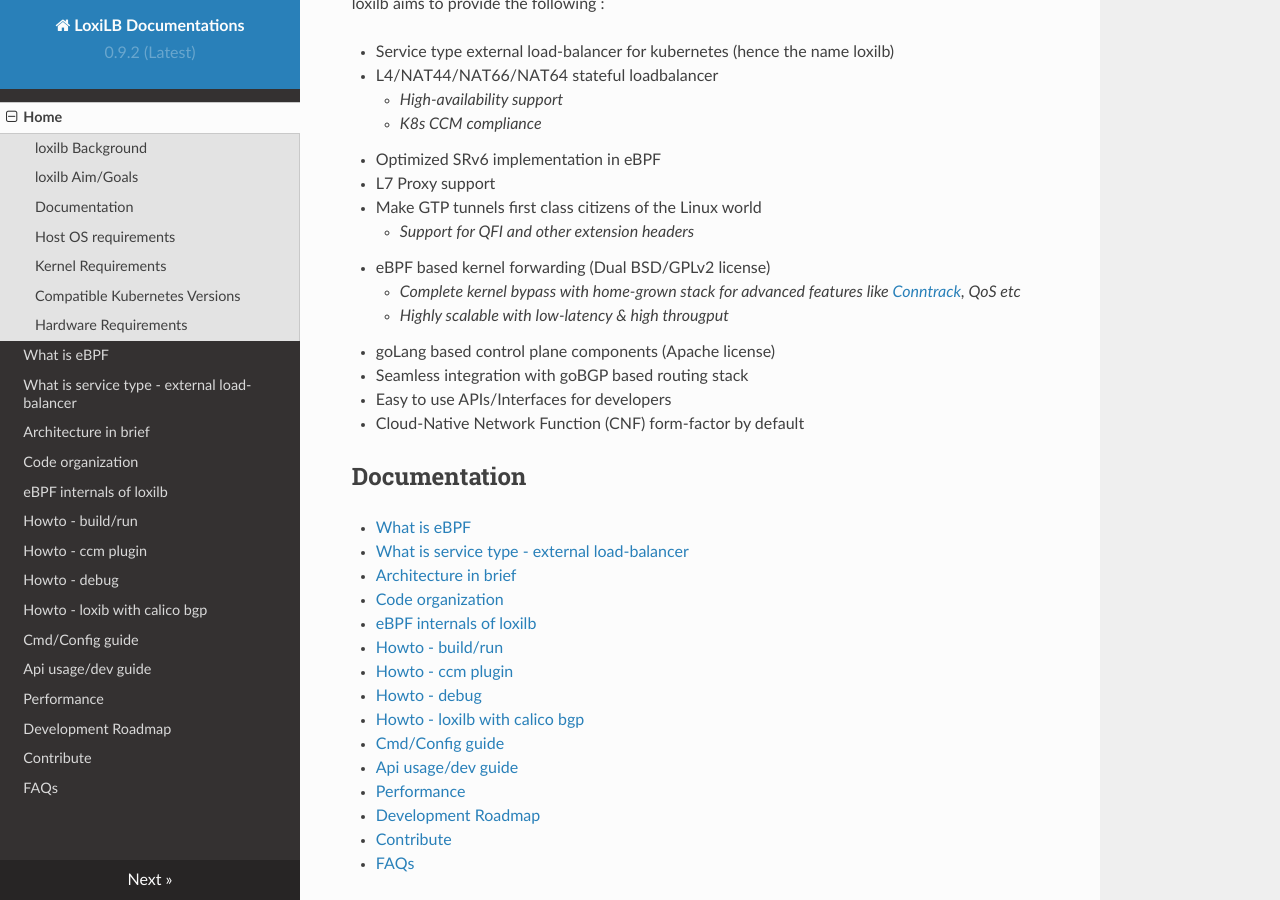
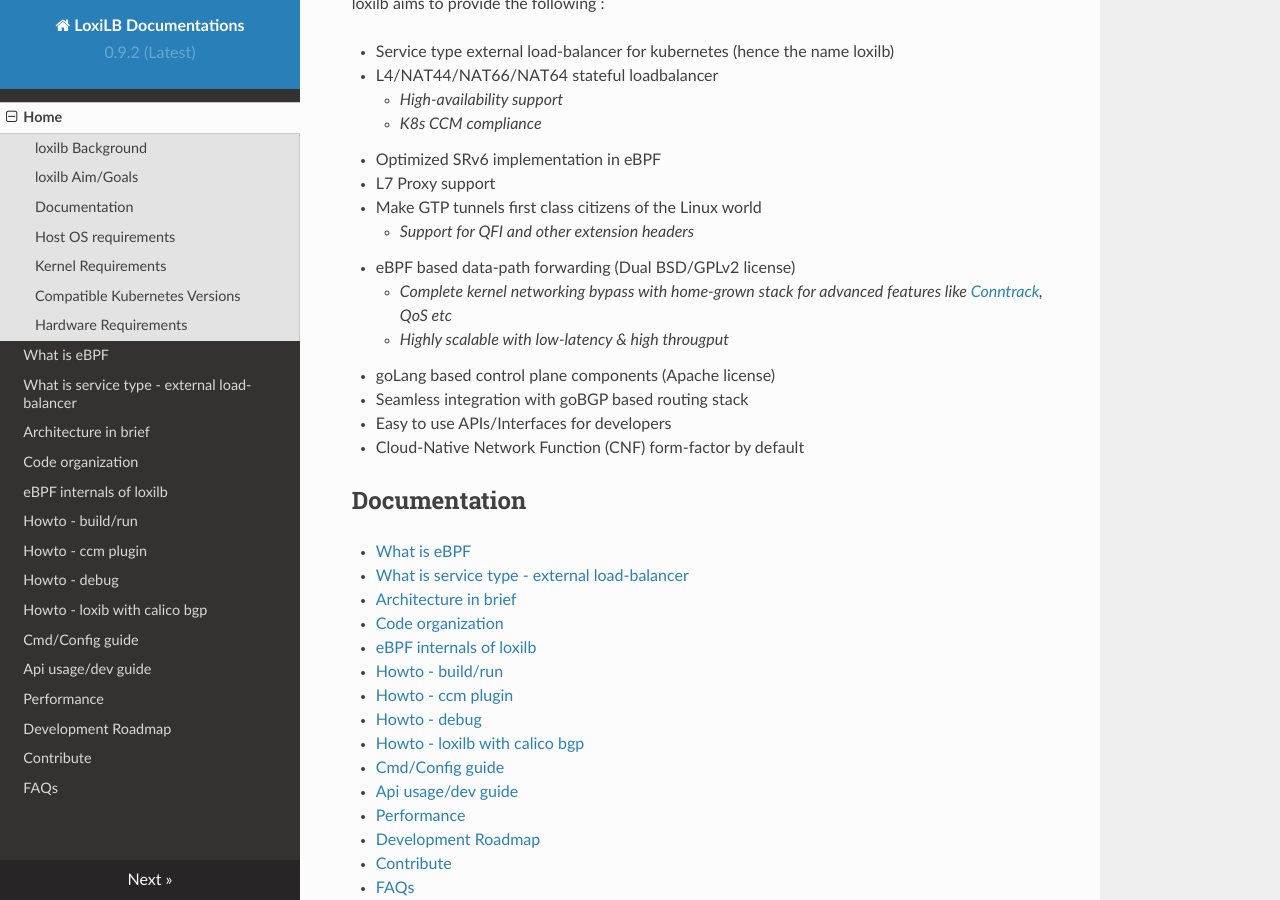
Before and after one commit to loxilb-io/loxilbdocs, an MkDocs documentation site: the page built from docs/index.md, in a window 1280 px wide and 900 px high, scrolled down 1006 px. Built offline with MkDocs 1.6.1, drawn with Linux system fonts in a browser that asks for light colours; nearby versions of some CDN libraries.

Commit message:
Update index.md

```diff
--- a/docs/index.md
+++ b/docs/index.md
@@ -26,8 +26,8 @@
 -  L7 Proxy support
 -  Make GTP tunnels first class citizens of the Linux world
     - *Support for QFI and other extension headers*
--  eBPF based kernel forwarding (Dual BSD/GPLv2 license)
-    - *Complete kernel bypass with home-grown stack for advanced features like [Conntrack](https://thermalcircle.de/doku.php?id=blog:linux:connection_tracking_1_modules_and_hooks), QoS etc*
+-  eBPF based data-path forwarding (Dual BSD/GPLv2 license)
+    - *Complete kernel networking bypass with home-grown stack for advanced features like [Conntrack](https://thermalcircle.de/doku.php?id=blog:linux:connection_tracking_1_modules_and_hooks), QoS etc*
     - *Highly scalable with low-latency & high througput*
 -  goLang based control plane components (Apache license)
 -  Seamless integration with goBGP based routing stack
```
